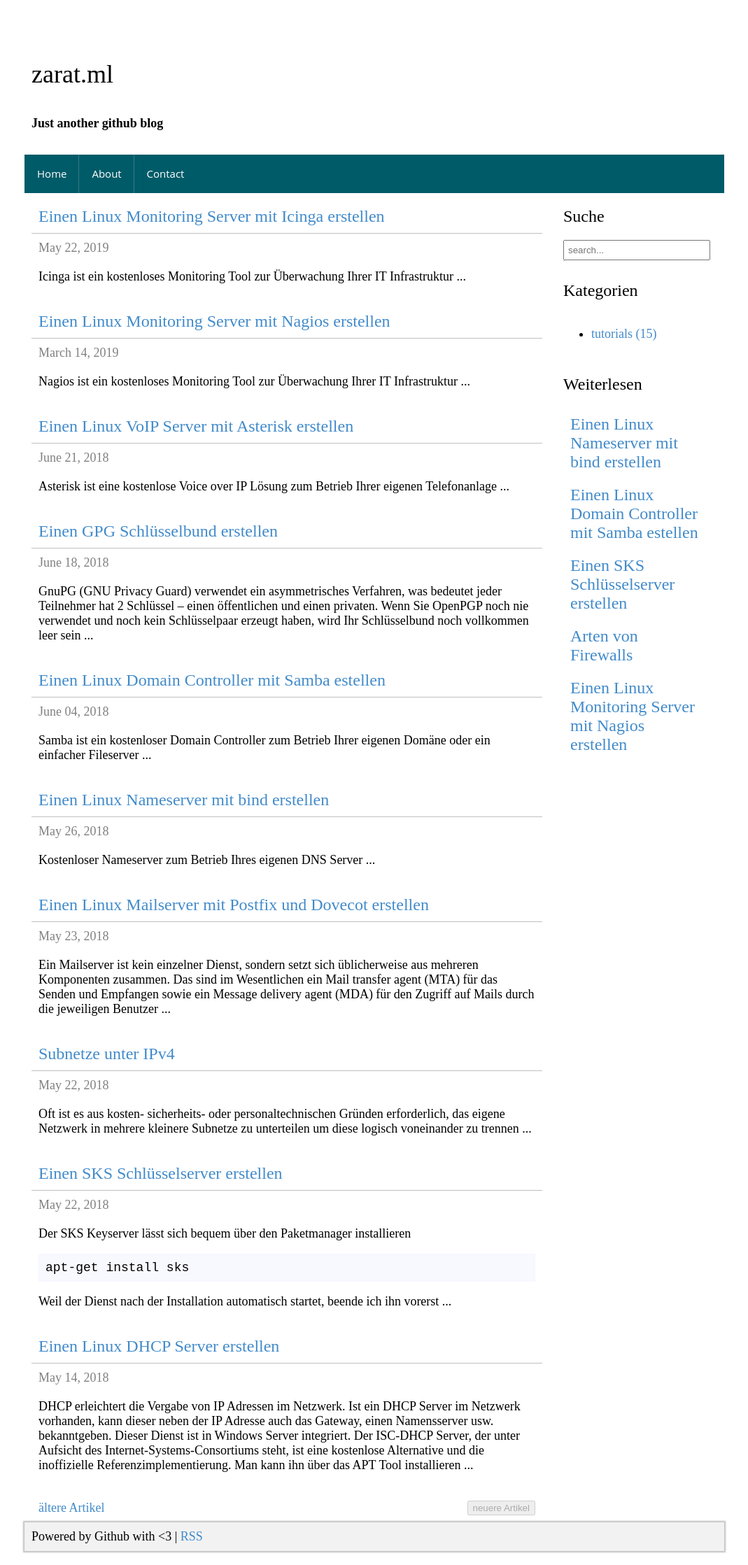
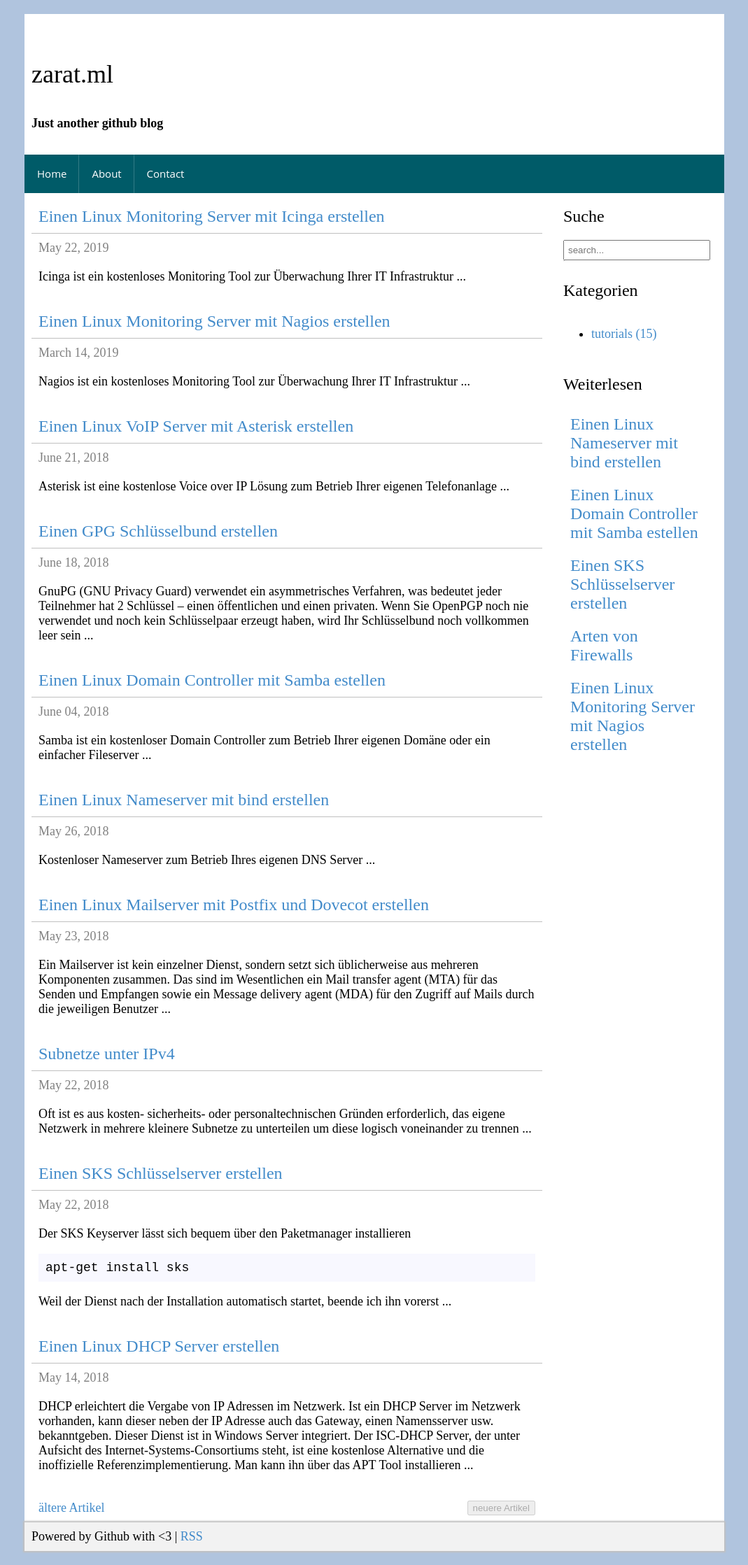
Before and after one commit to zarat/zarat.github.io, a Jekyll site: the page built from index.html, in a window 1280 px wide. Shown: the whole page at 70% size, without its empty margins (105-1174 px from the left). Built offline with Jekyll 4.4.1, drawn with Linux system fonts in a browser that asks for light colours; the list of posts is cut into pages by our own code.

Commit message:
Update style.css

```diff
--- a/assets/style.css
+++ b/assets/style.css
@@ -16,6 +16,7 @@ html, body {
     -webkit-text-size-adjust:100%;
     font-size: 18px;
     //line-height: 1.6;
+    background: #b0c4de;
 }
 
 h1,h2,h3,.h1,.h2,.h3{
```
